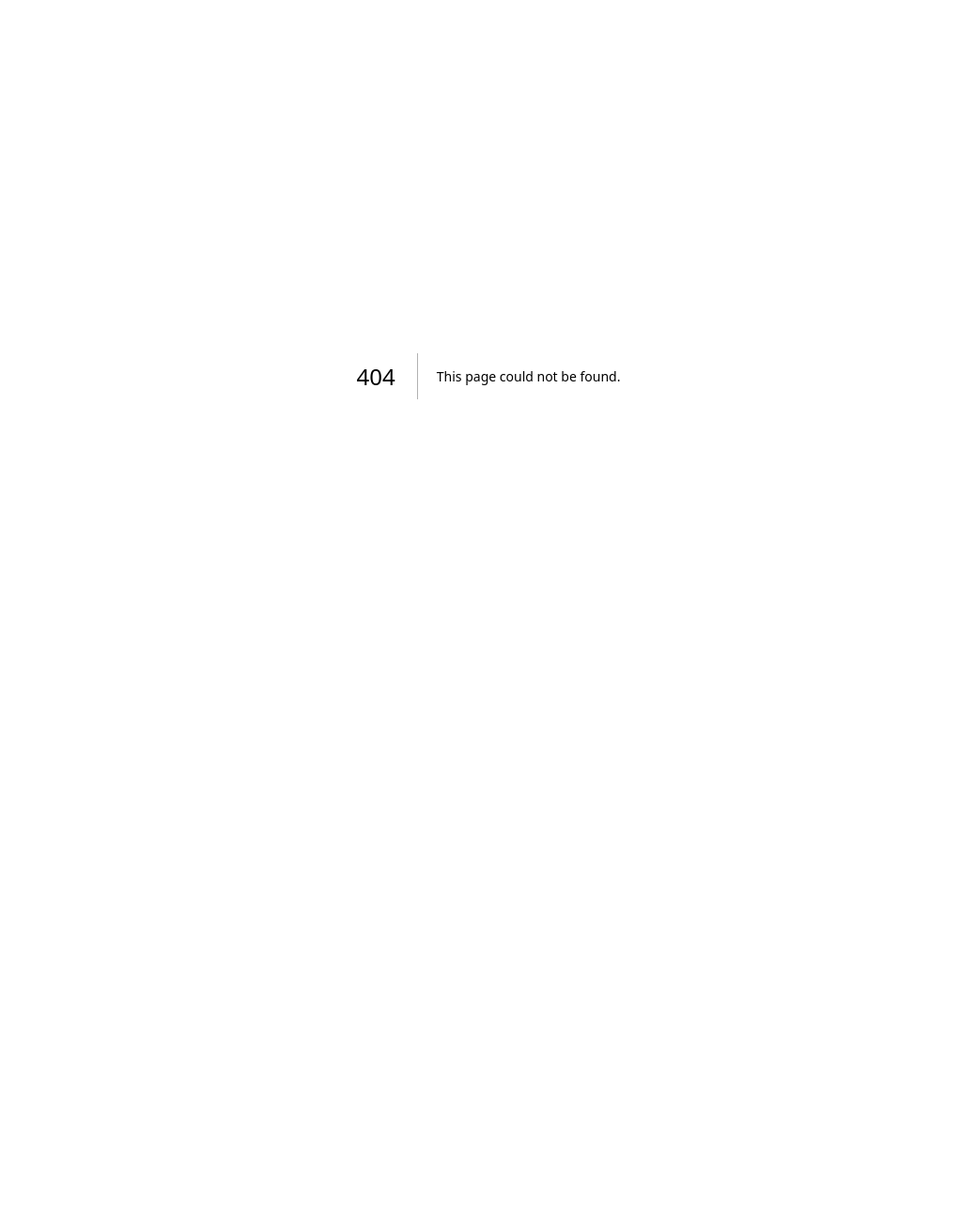
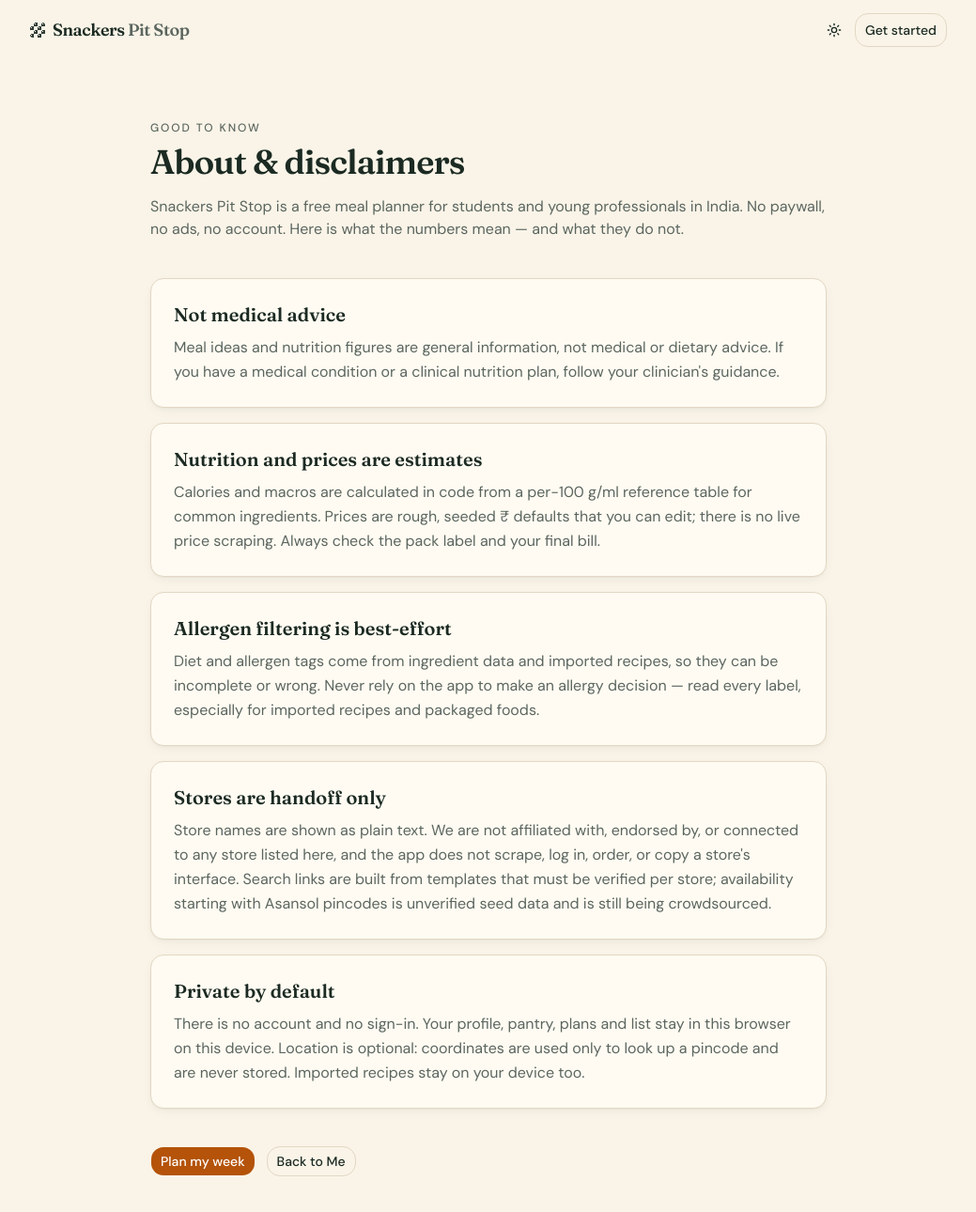
Before and after one commit to KK-Dev0/snackers-pit-stop, a Next.js app: page /about in a window 1280 px wide. Before the commit this address had no page. Shown: the top 1290 px of the page at 94% size, without its empty margins (120-1159 px from the left). Before the commit the page ends 800 px from the top, so only its background shows below. Built offline with nearby package versions, Linux system fonts and the light colour scheme.

Commit message:
feat: add About and disclaimers page with footer and Me links (task 103)

```diff
--- a/eslint.config.mjs
+++ b/eslint.config.mjs
@@ -13,6 +13,9 @@ const eslintConfig = defineConfig([
     "build/**",
     "coverage/**",
     "next-env.d.ts",
+    // Generated by `serwist build` from src/sw.ts.
+    "public/sw.js",
+    "public/sw.js.map",
   ]),
 ]);
 
--- a/src/app/(app)/me/page.tsx
+++ b/src/app/(app)/me/page.tsx
@@ -9,6 +9,19 @@ import { PageReveal } from "@/components/motion/page-reveal";
 import { useProfile } from "@/client/hooks/use-profile";
 import { getDb } from "@/client/db/dexie";
 import { Button } from "@/components/ui/button";
+
+function AboutLink() {
+  return (
+    <div className="text-sm">
+      <Link href="/about" className="text-primary underline underline-offset-4">
+        About &amp; disclaimers
+      </Link>
+      <p className="mt-1 text-muted-foreground">
+        Estimates, best-effort allergen filtering and store handoff explained.
+      </p>
+    </div>
+  );
+}
 
 export default function MePage() {
   const profile = useProfile();
@@ -37,6 +50,7 @@ export default function MePage() {
         <Link href="/onboarding" className="text-primary underline">
           Start onboarding
         </Link>
+        <AboutLink />
       </PageReveal>
     );
   }
@@ -77,6 +91,7 @@ export default function MePage() {
       <Link href="/onboarding" className="text-primary underline">
         Edit profile
       </Link>
+      <AboutLink />
 
       <div className="rounded-lg border bg-card p-6 space-y-3">
         <h2 className="font-semibold">Data</h2>
--- /dev/null
+++ b/src/app/about/page.tsx
@@ -0,0 +1,73 @@
+import Link from "next/link";
+import type { Metadata } from "next";
+
+import { SiteFooter } from "@/components/landing/site-footer";
+import { SiteHeader } from "@/components/layout/site-header";
+import { Button } from "@/components/ui/button";
+
+export const metadata: Metadata = {
+  title: "About & disclaimers",
+  description: "How Snackers Pit Stop estimates nutrition and prices, and what you should verify yourself.",
+};
+
+const SECTIONS = [
+  {
+    title: "Not medical advice",
+    body: "Meal ideas and nutrition figures are general information, not medical or dietary advice. If you have a medical condition or a clinical nutrition plan, follow your clinician's guidance.",
+  },
+  {
+    title: "Nutrition and prices are estimates",
+    body: "Calories and macros are calculated in code from a per-100 g/ml reference table for common ingredients. Prices are rough, seeded ₹ defaults that you can edit; there is no live price scraping. Always check the pack label and your final bill.",
+  },
+  {
+    title: "Allergen filtering is best-effort",
+    body: "Diet and allergen tags come from ingredient data and imported recipes, so they can be incomplete or wrong. Never rely on the app to make an allergy decision — read every label, especially for imported recipes and packaged foods.",
+  },
+  {
+    title: "Stores are handoff only",
+    body: "Store names are shown as plain text. We are not affiliated with, endorsed by, or connected to any store listed here, and the app does not scrape, log in, order, or copy a store's interface. Search links are built from templates that must be verified per store; availability starting with Asansol pincodes is unverified seed data and is still being crowdsourced.",
+  },
+  {
+    title: "Private by default",
+    body: "There is no account and no sign-in. Your profile, pantry, plans and list stay in this browser on this device. Location is optional: coordinates are used only to look up a pincode and are never stored. Imported recipes stay on your device too.",
+  },
+];
+
+export default function AboutPage() {
+  return (
+    <div className="flex min-h-dvh flex-col">
+      <SiteHeader />
+      <main id="main-content" className="mx-auto w-full max-w-3xl flex-1 px-5 py-10 sm:px-6 sm:py-16">
+        <p className="text-xs font-medium tracking-[0.16em] text-muted-foreground uppercase">
+          Good to know
+        </p>
+        <h1 className="mt-2 font-display text-3xl font-semibold tracking-tight text-balance sm:text-4xl">
+          About & disclaimers
+        </h1>
+        <p className="mt-4 text-base text-pretty text-muted-foreground">
+          Snackers Pit Stop is a free meal planner for students and young professionals in India.
+          No paywall, no ads, no account. Here is what the numbers mean — and what they do not.
+        </p>
+
+        <div className="mt-10 space-y-4">
+          {SECTIONS.map(({ title, body }) => (
+            <section key={title} className="rounded-lg border bg-card p-5 shadow-soft sm:p-6">
+              <h2 className="font-display text-xl font-semibold">{title}</h2>
+              <p className="mt-2 text-sm leading-relaxed text-muted-foreground sm:text-base">{body}</p>
+            </section>
+          ))}
+        </div>
+
+        <div className="mt-10 flex flex-wrap gap-3">
+          <Button asChild>
+            <Link href="/plan">Plan my week</Link>
+          </Button>
+          <Button asChild variant="outline">
+            <Link href="/me">Back to Me</Link>
+          </Button>
+        </div>
+      </main>
+      <SiteFooter />
+    </div>
+  );
+}
--- a/src/components/landing/site-footer.tsx
+++ b/src/components/landing/site-footer.tsx
@@ -45,6 +45,14 @@ export function SiteFooter() {
               Good to know
             </h2>
             <ul className="mt-3 space-y-2 text-sm text-muted-foreground">
+              <li>
+                <Link
+                  href="/about"
+                  className="font-medium text-foreground underline-offset-4 hover:underline"
+                >
+                  About &amp; disclaimers
+                </Link>
+              </li>
               <li>Nutrition and prices are estimates, not medical advice.</li>
               <li>Allergen filtering is best-effort — always check labels.</li>
               <li>No affiliation with any store listed in the app.</li>
```
Also changed, not shown: 2 other files (tests, documents, lock files or other folders).
